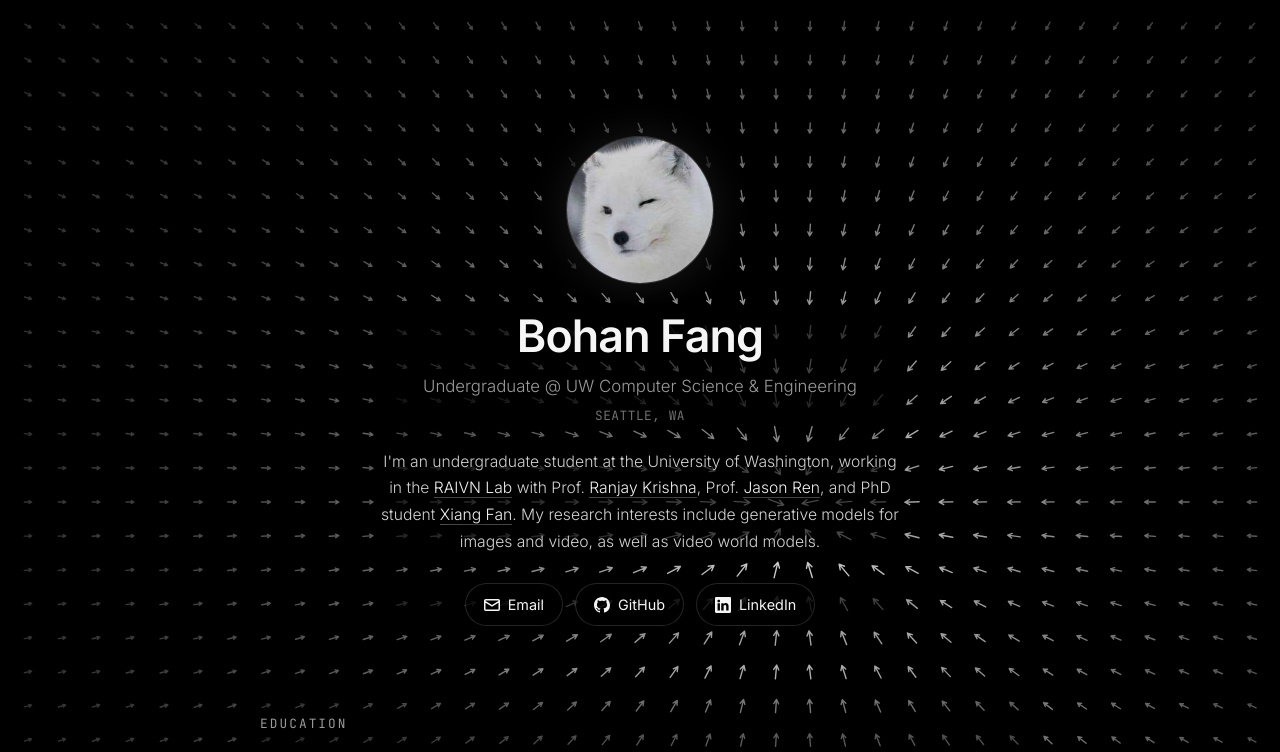
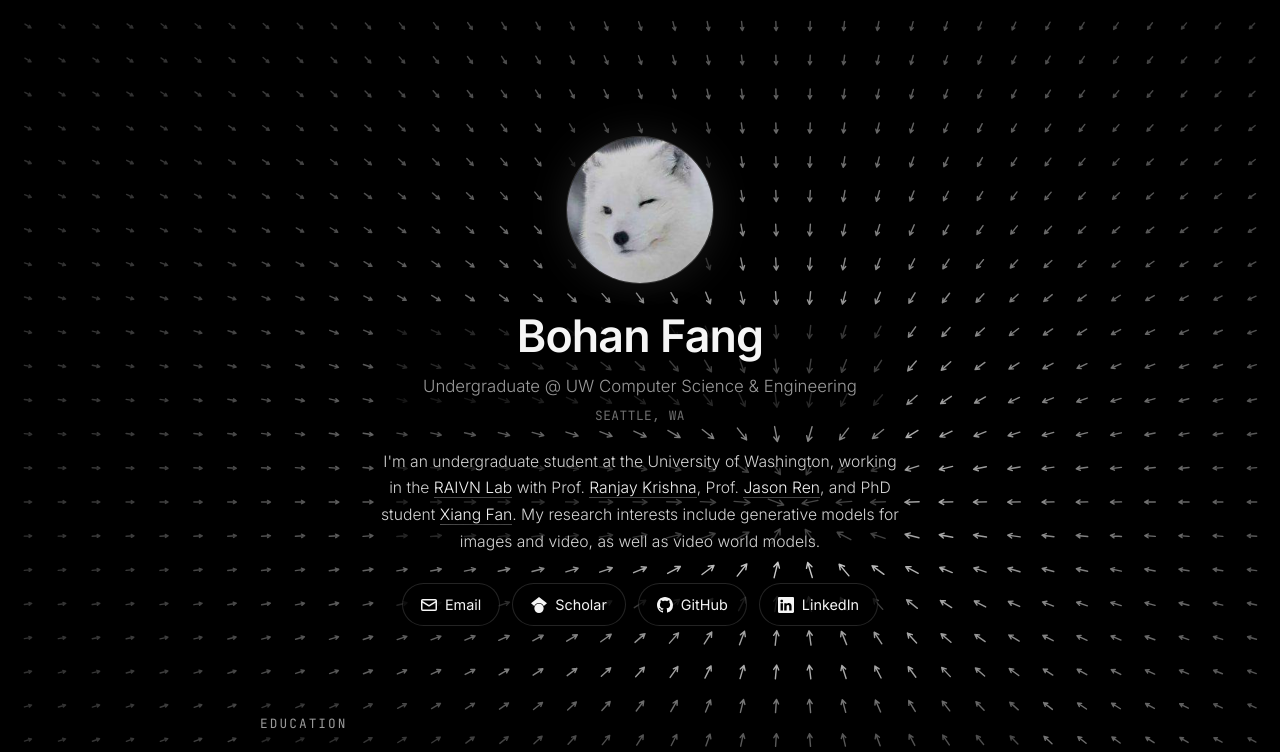
Before and after one commit to AskHeart777/AskHeart777.github.io, a plain HTML site: page index.html in a window 1280 px wide. Shown: the top 752 px of the page. Drawn offline with Linux system fonts and the light colour scheme; animation ran at ten frames a second.

Commit message:
Add Google Scholar link
Co-Authored-By: Claude Opus 5.5 <noreply@anthropic.com>
Claude-Session: https://claude.ai/code/session_01C4qFnD4NbPKZgArukpzDJd

```diff
--- a/index.html
+++ b/index.html
@@ -348,6 +348,10 @@
           <svg viewBox="0 0 16 16" aria-hidden="true"><path d="M1.75 2h12.5c.966 0 1.75.784 1.75 1.75v8.5A1.75 1.75 0 0 1 14.25 14H1.75A1.75 1.75 0 0 1 0 12.25v-8.5C0 2.784.784 2 1.75 2ZM1.5 5.809v6.441c0 .138.112.25.25.25h12.5a.25.25 0 0 0 .25-.25V5.809L8.38 9.397a.75.75 0 0 1-.76 0L1.5 5.809Zm13-1.738V3.75a.25.25 0 0 0-.25-.25H1.75a.25.25 0 0 0-.25.25v.321L8 7.88Z"/></svg>
           Email
         </a>
+        <a href="https://scholar.google.com/citations?user=KIW7mWwAAAAJ&amp;hl=en" target="_blank" rel="noopener">
+          <svg viewBox="0 0 24 24" aria-hidden="true"><path d="M12 24a7 7 0 1 1 0-14 7 7 0 0 1 0 14Zm0-24L0 9.5l4.838 3.94A8 8 0 0 1 12 9a8 8 0 0 1 7.162 4.44L24 9.5Z"/></svg>
+          Scholar
+        </a>
         <a href="https://github.com/AskHeart777" target="_blank" rel="noopener">
           <svg viewBox="0 0 16 16" aria-hidden="true"><path d="M8 0C3.58 0 0 3.58 0 8c0 3.54 2.29 6.53 5.47 7.59.4.07.55-.17.55-.38 0-.19-.01-.82-.01-1.49-2.01.37-2.53-.49-2.69-.94-.09-.23-.48-.94-.82-1.13-.28-.15-.68-.52-.01-.53.63-.01 1.08.58 1.23.82.72 1.21 1.87.87 2.33.66.07-.52.28-.87.51-1.07-1.78-.2-3.64-.89-3.64-3.95 0-.87.31-1.59.82-2.15-.08-.2-.36-1.02.08-2.12 0 0 .67-.21 2.2.82.64-.18 1.32-.27 2-.27.68 0 1.36.09 2 .27 1.53-1.04 2.2-.82 2.2-.82.44 1.1.16 1.92.08 2.12.51.56.82 1.27.82 2.15 0 3.07-1.87 3.75-3.65 3.95.29.25.54.73.54 1.48 0 1.07-.01 1.93-.01 2.2 0 .21.15.46.55.38A8.013 8.013 0 0016 8c0-4.42-3.58-8-8-8z"/></svg>
           GitHub
```
